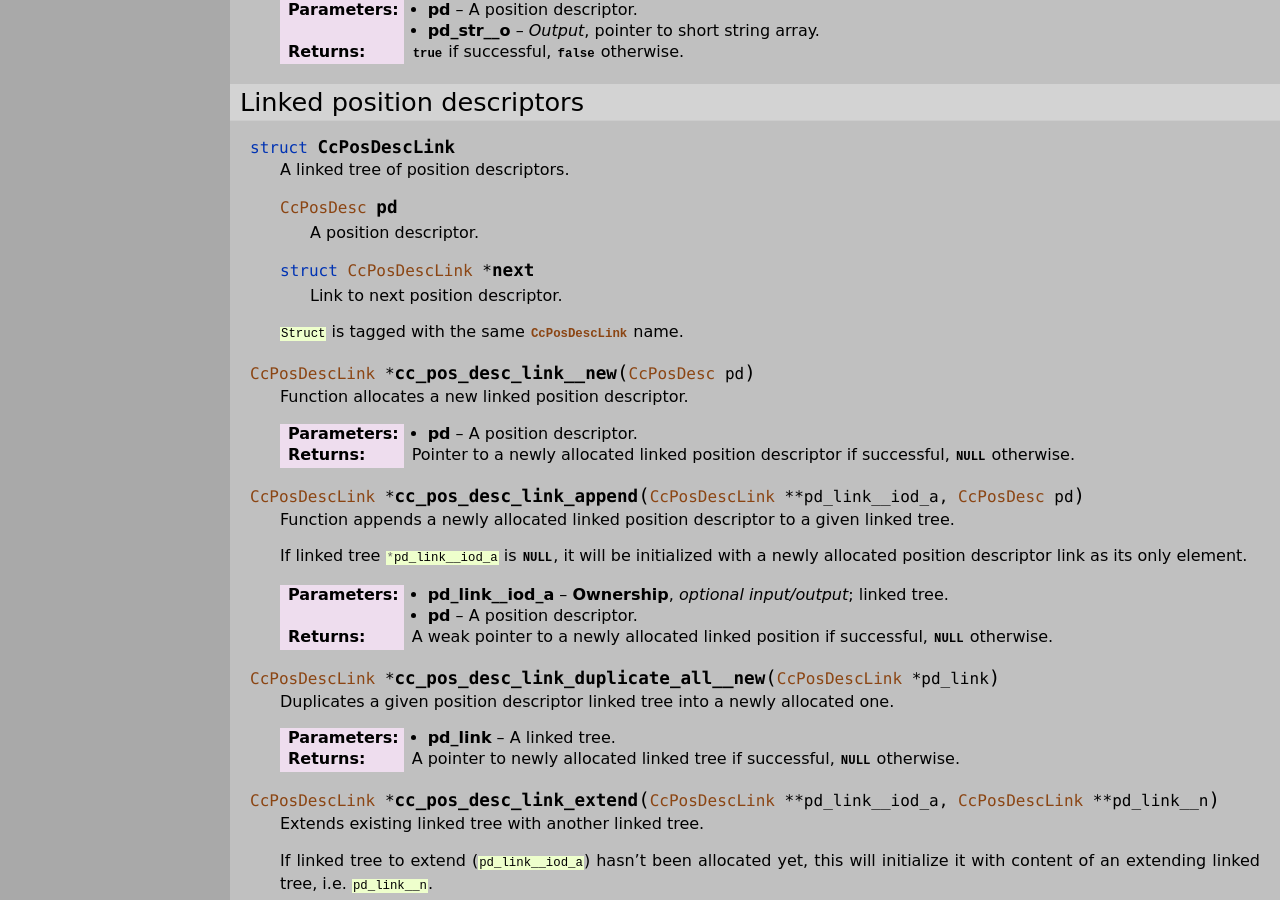
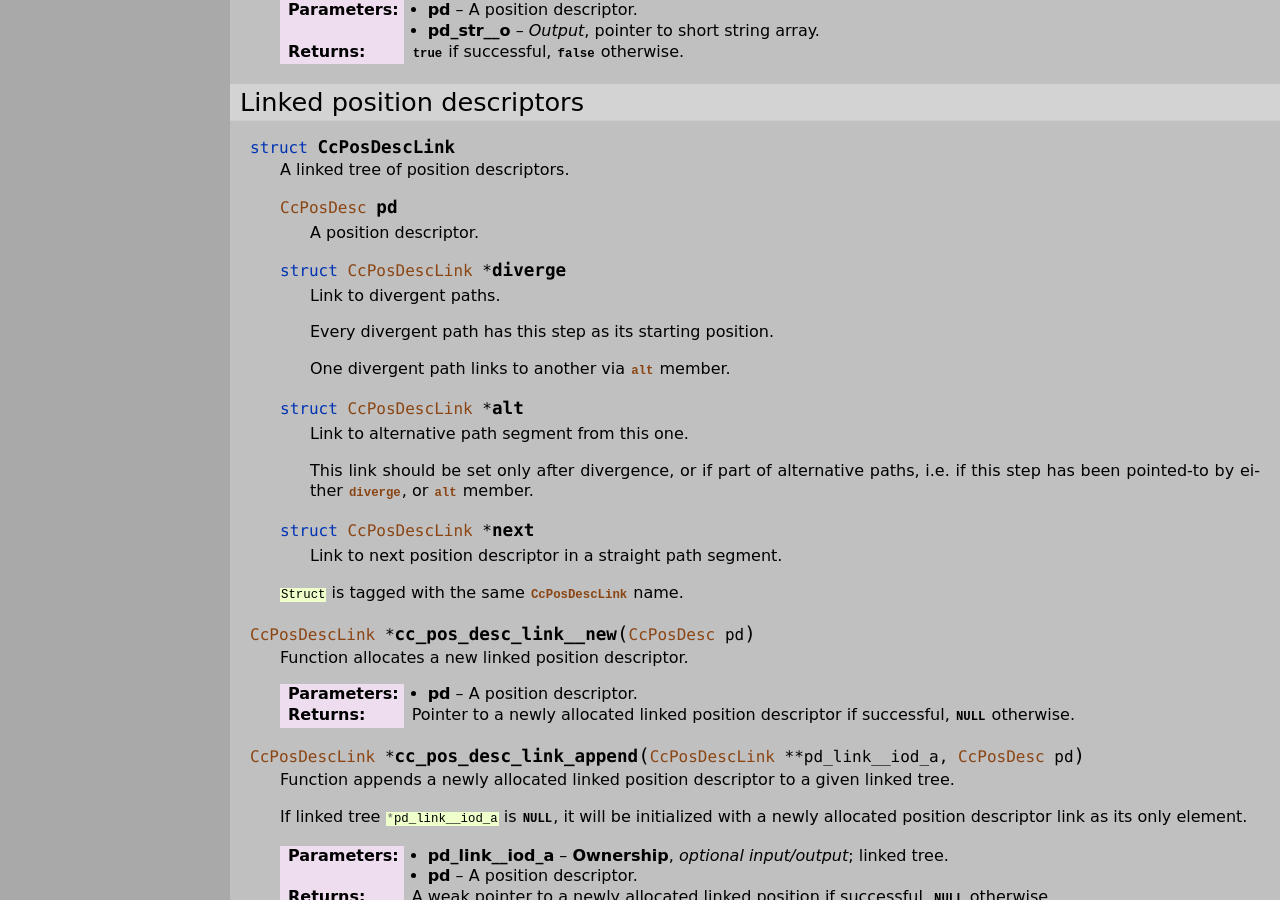
Before and after one commit to mmlacak/crochess, a Sphinx documentation site: the page built from docs/source/libcc/ccpos.rst, in a window 1280 px wide and 900 px high, scrolled down 9889 px. Built offline with Sphinx 7.4.7, drawn with Linux system fonts in a browser that asks for light colours; some of the changed text lies outside the part shown.

Commit message:
Fixed pos desc link, docs.

```diff
--- a/docs/source/conf.py
+++ b/docs/source/conf.py
@@ -26,10 +26,10 @@ copyright = '2021, Mario Mlačak'
 author = 'Mario Mlačak'
 
 # The short X.Y version
-version = "0.0.1.675:1107+20240904.054842"   # docs-new-lib-short-version-major-minor-feature-commit+meta~breaks-place-marker
+version = "0.0.1.676:1108+20240904.064606"   # docs-new-lib-short-version-major-minor-feature-commit+meta~breaks-place-marker
 
 # The full version, including alpha/beta/rc tags
-release = "0.0.1.675:1107+20240904.054842"   # docs-new-lib-full-version-major-minor-feature-commit+meta~breaks-place-marker
+release = "0.0.1.676:1108+20240904.064606"   # docs-new-lib-full-version-major-minor-feature-commit+meta~breaks-place-marker
 
 
 # -- General configuration ---------------------------------------------------
--- a/docs/source/libcc/ccpos.rst
+++ b/docs/source/libcc/ccpos.rst
@@ -631,9 +631,25 @@ Linked position descriptors
 
         A position descriptor.
 
+    .. c:member:: struct CcPosDescLink * diverge
+
+        Link to divergent paths.
+
+        Every divergent path has this step as its starting position.
+
+        One divergent path links to another via :c:member:`alt` member.
+
+    .. c:member:: struct CcPosDescLink * alt
+
+        Link to alternative path segment from this one.
+
+        This link should be set only after divergence, or if part of alternative
+        paths, i.e. if this step has been pointed-to by either :c:member:`diverge`,
+        or :c:member:`alt` member.
+
     .. c:member:: struct CcPosDescLink * next
 
-        Link to next position descriptor.
+        Link to next position descriptor in a straight path segment.
 
     :c:`Struct` is tagged with the same :c:struct:`CcPosDescLink` name.
 
```
Also changed, not shown: README.md (+2 -2 lines), 5 other files.
